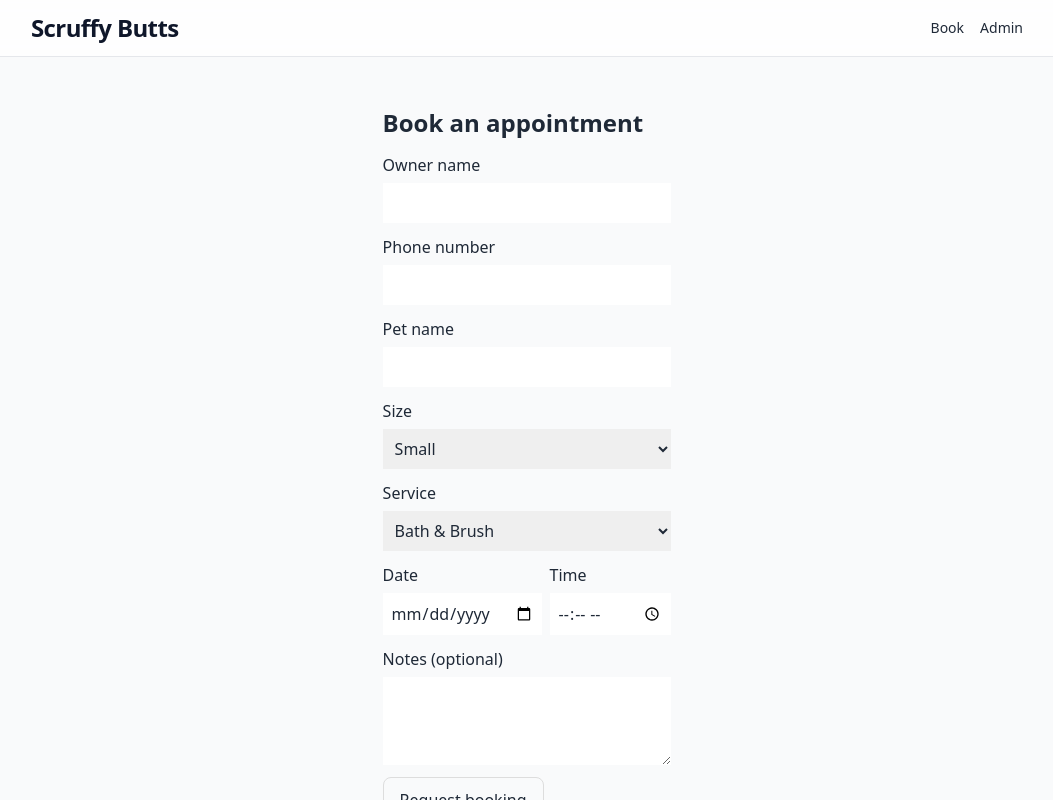
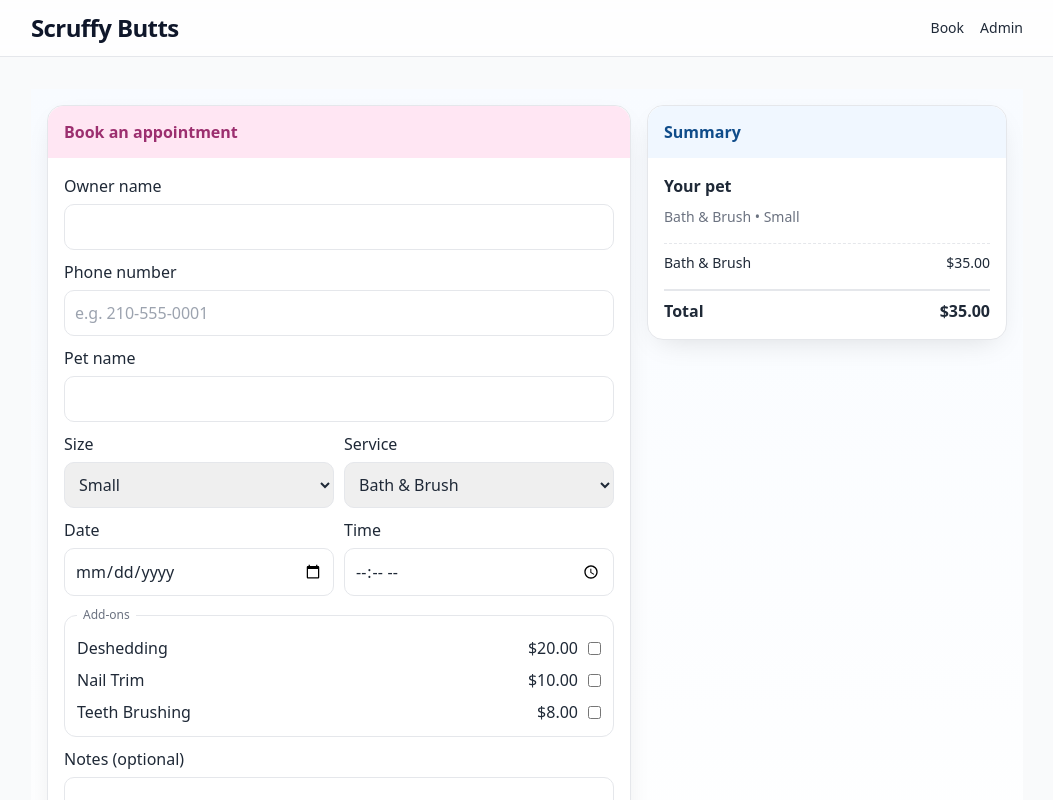
Before and after one commit to JimmysRanch/scruffy-butts-pwa-final, a Next.js app: page / in a window 1280 px wide. Shown: the top 800 px of the page, without its empty margins (113-1166 px from the left). Built offline with nearby package versions, Linux system fonts and the light colour scheme.

Commit message:
Update AppointmentForm.tsx

```diff
--- a/components/AppointmentForm.tsx
+++ b/components/AppointmentForm.tsx
@@ -1,6 +1,6 @@
 'use client';
 
-import React, { useState } from 'react';
+import React, { useMemo, useState } from 'react';
 import { createClient } from '@supabase/supabase-js';
 
 // === Supabase (your project) ===
@@ -9,58 +9,82 @@ const SUPABASE_ANON_KEY =
   'eyJhbGciOiJIUzI1NiIsInR5cCI6IkpXVCJ9.eyJpc3MiOiJzdXBhYmFzZSIsInJlZiI6InR6YnlidGx1aHpudGZoamV4cHR3Iiwicm9sZSI6ImFub24iLCJpYXQiOjE3NTY0MTkxNzIsImV4cCI6MjA3MTk5NTE3Mn0.E-2Y9CupjktT67UwkCP3Bm7-cBDmkolk2RIo_sPyRHQ';
 const supa = createClient(SUPABASE_URL, SUPABASE_ANON_KEY);
 
-// === service prices (match your business) ===
-const SERVICE_PRICES: Record<string, number> = {
+// === catalog (services + add-ons) ===
+// tweak prices/labels anytime; total updates automatically
+const SERVICES: { key: string; label: string; price: number }[] = [
+  { key: 'bath_brush', label: 'Bath & Brush', price: 35 },
+  { key: 'full_small', label: 'Full Groom (Small)', price: 65 },
+  { key: 'full_med', label: 'Full Groom (Medium)', price: 85 },
+];
+
+const ADDONS: { key: string; label: string; price: number }[] = [
+  { key: 'deshed', label: 'Deshedding', price: 20 },
+  { key: 'nails', label: 'Nail Trim', price: 10 },
+  { key: 'teeth', label: 'Teeth Brushing', price: 8 },
+];
+
+const SERVICE_PRICE_BY_LABEL: Record<string, number> = {
   'Bath & Brush': 35,
   'Full Groom (Small)': 65,
   'Full Groom (Medium)': 85,
-  'Deshedding Add-on': 20,
 };
 
-export default function AppointmentForm() {
+export default function BookPage() {
   const [form, setForm] = useState({
     ownerName: '',
     phone: '',
     petName: '',
     size: 'Small',
-    service: 'Bath & Brush',
+    service: SERVICES[0].label, // use human label for easier reading in dashboard
     date: '',
     time: '',
     notes: '',
   });
+  const [addonState, setAddonState] = useState<Record<string, boolean>>({});
   const [submitting, setSubmitting] = useState(false);
   const [ok, setOk] = useState<string | null>(null);
   const [err, setErr] = useState<string | null>(null);
 
-  const change = (
-    e: React.ChangeEvent<
-      HTMLInputElement | HTMLSelectElement | HTMLTextAreaElement
-    >
-  ) => {
-    setForm({ ...form, [e.target.name]: e.target.value });
-  };
+  // compute totals
+  const { items, subtotal, grand } = useMemo(() => {
+    const base = SERVICE_PRICE_BY_LABEL[form.service] || 0;
+    const selectedAddons = ADDONS.filter(a => addonState[a.key]);
+    const addonsTotal = selectedAddons.reduce((sum, a) => sum + a.price, 0);
+    const lineItems = [
+      { type: 'service', label: form.service, price: base },
+      ...selectedAddons.map(a => ({ type: 'addon', label: a.label, price: a.price })),
+    ];
+    return { items: lineItems, subtotal: base + addonsTotal, grand: base + addonsTotal };
+  }, [form.service, addonState]);
 
-  const submit = async (e: React.FormEvent) => {
+  function change(
+    e: React.ChangeEvent<HTMLInputElement | HTMLSelectElement | HTMLTextAreaElement>
+  ) {
+    setForm(prev => ({ ...prev, [e.target.name]: e.target.value }));
+  }
+
+  function toggleAddon(k: string) {
+    setAddonState(prev => ({ ...prev, [k]: !prev[k] }));
+  }
+
+  async function submit(e: React.FormEvent) {
     e.preventDefault();
     setSubmitting(true);
     setOk(null);
     setErr(null);
 
     try {
-      // calculate grand total
-      const price = SERVICE_PRICES[form.service] || 0;
-
-      // 1) write to bookings
+      // 1) create booking (parent row)
       const { data: booking, error: bErr } = await supa
         .from('bookings')
         .insert({
-          when_date: form.date, // YYYY-MM-DD
-          when_time: form.time, // HH:MM
+          when_date: form.date,          // YYYY-MM-DD
+          when_time: form.time,          // HH:MM (24h)
           owner_name: form.ownerName,
           phone: form.phone,
           status: 'booked',
           notes: form.notes?.slice(0, 300) || null,
-          grand_total: price,
+          grand_total: grand,
         })
         .select('id')
         .single();
@@ -68,43 +92,67 @@ export default function AppointmentForm() {
       if (bErr) throw bErr;
       const bookingId = booking.id;
 
-      // 2) write the dog linked to booking
+      // 2) create dog row linked to booking (one dog per booking in this UI)
+      const addonsPayload: Record<string, number> = {};
+      ADDONS.forEach(a => {
+        if (addonState[a.key]) addonsPayload[a.label] = a.price;
+      });
+
       const { error: dErr } = await supa.from('booking_dogs').insert({
         booking_id: bookingId,
         dog_name: form.petName || 'Dog',
         size: form.size || null,
         service: form.service || null,
-        addons: {}, // optional jsonb
-        subtotal: price,
+        addons: addonsPayload,       // jsonb
+        subtotal: grand,             // subtotal for this dog (same as grand w/1 dog)
       });
 
       if (dErr) throw dErr;
 
-      setOk('Request received! We’ll confirm by text.');
-      setForm({
+      setOk('Request received! We’ll text you to confirm.');
+      // soft reset but keep chosen service/size to speed repeated bookings
+      setForm(f => ({
+        ...f,
         ownerName: '',
         phone: '',
         petName: '',
-        size: 'Small',
-        service: 'Bath & Brush',
         date: '',
         time: '',
         notes: '',
-      });
+      }));
+      setAddonState({});
     } catch (e: any) {
       setErr(e?.message || 'Something went wrong.');
     } finally {
       setSubmitting(false);
     }
-  };
+  }
 
   return (
-    <div style={{ maxWidth: 520, margin: '0 auto', padding: 16 }}>
-      <form onSubmit={submit}>
-        <h2 style={{ fontWeight: 800, fontSize: 24, marginBottom: 12 }}>
+    <main
+      style={{
+        minHeight: '100vh',
+        background: 'linear-gradient(180deg,#f8fbff,#fff)',
+        padding: 16,
+      }}
+    >
+      <div
+        style={{
+          maxWidth: 960,
+          margin: '0 auto',
+          display: 'grid',
+          gridTemplateColumns: '1fr 360px',
+          gap: 16,
+        }}
+      >
+        {/* Left: form */}
+        <form onSubmit={submit} style={{ background: '#fff', border: '1px solid #e5e7eb', borderRadius: 16, boxShadow: '0 10px 30px -12px rgba(0,0,0,.15)' }}>
+          <div style={{ padding: '14px 16px', background: '#ffe6f3', color: '#9c2f6f', fontWeight: 700, borderTopLeftRadius: 16, borderTopRightRadius: 16 }}>
             Book an appointment
-        </h2>
+          </div>
 
+          <div style={{ padding: 16 }}>
+            <div style={{ display: 'grid', gap: 10 }}>
               <label>
                 Owner name
                 <input
@@ -112,12 +160,7 @@ export default function AppointmentForm() {
                   value={form.ownerName}
                   onChange={change}
                   required
-            style={{
-              display: 'block',
-              width: '100%',
-              padding: 8,
-              margin: '6px 0 12px',
-            }}
+                  style={iStyle}
                 />
               </label>
 
@@ -129,12 +172,8 @@ export default function AppointmentForm() {
                   value={form.phone}
                   onChange={change}
                   required
-            style={{
-              display: 'block',
-              width: '100%',
-              padding: 8,
-              margin: '6px 0 12px',
-            }}
+                  placeholder="e.g. 210-555-0001"
+                  style={iStyle}
                 />
               </label>
 
@@ -145,103 +184,63 @@ export default function AppointmentForm() {
                   value={form.petName}
                   onChange={change}
                   required
-            style={{
-              display: 'block',
-              width: '100%',
-              padding: 8,
-              margin: '6px 0 12px',
-            }}
+                  style={iStyle}
                 />
               </label>
 
-        <label>
+              <div style={{ display: 'flex', gap: 10 }}>
+                <label style={{ flex: 1 }}>
                   Size
-          <select
-            name="size"
-            value={form.size}
-            onChange={change}
-            style={{
-              display: 'block',
-              width: '100%',
-              padding: 8,
-              margin: '6px 0 12px',
-            }}
-          >
+                  <select name="size" value={form.size} onChange={change} style={iStyle}>
                     <option>Small</option>
                     <option>Medium</option>
                     <option>Large</option>
                   </select>
                 </label>
 
-        <label>
+                <label style={{ flex: 1 }}>
                   Service
-          <select
-            name="service"
-            value={form.service}
-            onChange={change}
-            style={{
-              display: 'block',
-              width: '100%',
-              padding: 8,
-              margin: '6px 0 12px',
-            }}
-          >
-            <option>Bath & Brush</option>
-            <option>Full Groom (Small)</option>
-            <option>Full Groom (Medium)</option>
-            <option>Deshedding Add-on</option>
+                  <select name="service" value={form.service} onChange={change} style={iStyle}>
+                    {SERVICES.map(s => (
+                      <option key={s.key}>{s.label}</option>
+                    ))}
                   </select>
                 </label>
+              </div>
 
-        <div style={{ display: 'flex', gap: 8 }}>
+              <div style={{ display: 'flex', gap: 10 }}>
                 <label style={{ flex: 1 }}>
                   Date
-            <input
-              type="date"
-              name="date"
-              value={form.date}
-              onChange={change}
-              required
-              style={{
-                display: 'block',
-                width: '100%',
-                padding: 8,
-                margin: '6px 0 12px',
-              }}
-            />
+                  <input type="date" name="date" value={form.date} onChange={change} required style={iStyle} />
                 </label>
                 <label style={{ flex: 1 }}>
                   Time
-            <input
-              type="time"
-              name="time"
-              value={form.time}
-              onChange={change}
-              required
-              style={{
-                display: 'block',
-                width: '100%',
-                padding: 8,
-                margin: '6px 0 12px',
-              }}
-            />
+                  <input type="time" name="time" value={form.time} onChange={change} required style={iStyle} />
                 </label>
               </div>
 
+              <fieldset style={{ border: '1px solid #e5e7eb', borderRadius: 12, padding: 12 }}>
+                <legend style={{ padding: '0 6px', color: '#6b7280', fontSize: 12 }}>Add-ons</legend>
+                <div style={{ display: 'grid', gap: 8 }}>
+                  {ADDONS.map(a => (
+                    <label key={a.key} style={{ display: 'flex', justifyContent: 'space-between', alignItems: 'center' }}>
+                      <span>{a.label}</span>
+                      <span style={{ display: 'flex', alignItems: 'center', gap: 10 }}>
+                        <span>${a.price.toFixed(2)}</span>
+                        <input
+                          type="checkbox"
+                          checked={!!addonState[a.key]}
+                          onChange={() => toggleAddon(a.key)}
+                        />
+                      </span>
+                    </label>
+                  ))}
+                </div>
+              </fieldset>
+
               <label>
                 Notes (optional)
-          <textarea
-            name="notes"
-            value={form.notes}
-            onChange={change}
-            rows={3}
-            style={{
-              display: 'block',
-              width: '100%',
-              padding: 8,
-              margin: '6px 0 12px',
-            }}
-          />
+                <textarea name="notes" value={form.notes} onChange={change} rows={3} style={iStyle} />
               </label>
 
               <button
@@ -249,16 +248,59 @@ export default function AppointmentForm() {
                 disabled={submitting}
                 style={{
                   padding: '10px 16px',
-            borderRadius: 8,
-            border: '1px solid #ddd',
+                  borderRadius: 10,
+                  border: '1px solid #0f4c8a',
+                  background: submitting ? '#9ca3af' : '#197fe0',
+                  color: '#fff',
+                  fontWeight: 700,
+                  cursor: submitting ? 'default' : 'pointer',
                 }}
               >
                 {submitting ? 'Submitting…' : 'Request booking'}
               </button>
 
-        {ok && <div style={{ marginTop: 12, color: '#065f46' }}>{ok}</div>}
-        {err && <div style={{ marginTop: 12, color: '#b91c1c' }}>{err}</div>}
+              {ok && <div style={{ color: '#065f46', marginTop: 8 }}>{ok}</div>}
+              {err && <div style={{ color: '#b91c1c', marginTop: 8 }}>{err}</div>}
+            </div>
+          </div>
         </form>
+
+        {/* Right: live summary */}
+        <aside style={{ background: '#fff', border: '1px solid #e5e7eb', borderRadius: 16, height: 'fit-content', boxShadow: '0 10px 30px -12px rgba(0,0,0,.15)' }}>
+          <div style={{ padding: '14px 16px', background: '#f0f7ff', color: '#0f4c8a', fontWeight: 700, borderTopLeftRadius: 16, borderTopRightRadius: 16 }}>
+            Summary
           </div>
+          <div style={{ padding: 16, display: 'grid', gap: 8 }}>
+            <div style={{ fontWeight: 700 }}>{form.petName || 'Your pet'}</div>
+            <div style={{ color: '#6b7280', fontSize: 14 }}>
+              {form.service} • {form.size}
+            </div>
+
+            <div style={{ borderTop: '1px dashed #e5e7eb', marginTop: 8, paddingTop: 8 }}>
+              {items.map((li, i) => (
+                <div key={i} style={{ display: 'flex', justifyContent: 'space-between', fontSize: 14 }}>
+                  <span>{li.label}</span>
+                  <span>${li.price.toFixed(2)}</span>
+                </div>
+              ))}
+            </div>
+
+            <div style={{ borderTop: '2px solid #e5e7eb', marginTop: 8, paddingTop: 8, display: 'flex', justifyContent: 'space-between', fontWeight: 800 }}>
+              <span>Total</span>
+              <span>${grand.toFixed(2)}</span>
+            </div>
+          </div>
+        </aside>
+      </div>
+    </main>
   );
 }
+
+const iStyle: React.CSSProperties = {
+  display: 'block',
+  width: '100%',
+  padding: 10,
+  marginTop: 6,
+  border: '1px solid #e5e7eb',
+  borderRadius: 10,
+};
```
Lines whose indentation alone changed are shown as unchanged.
